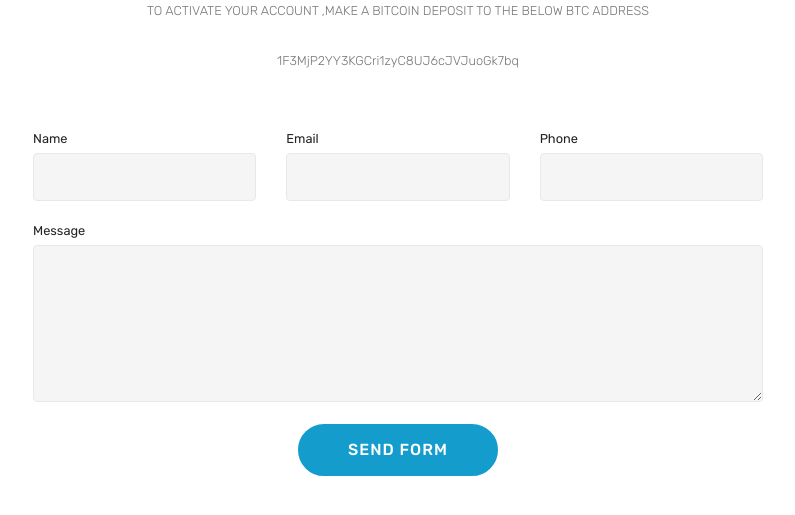
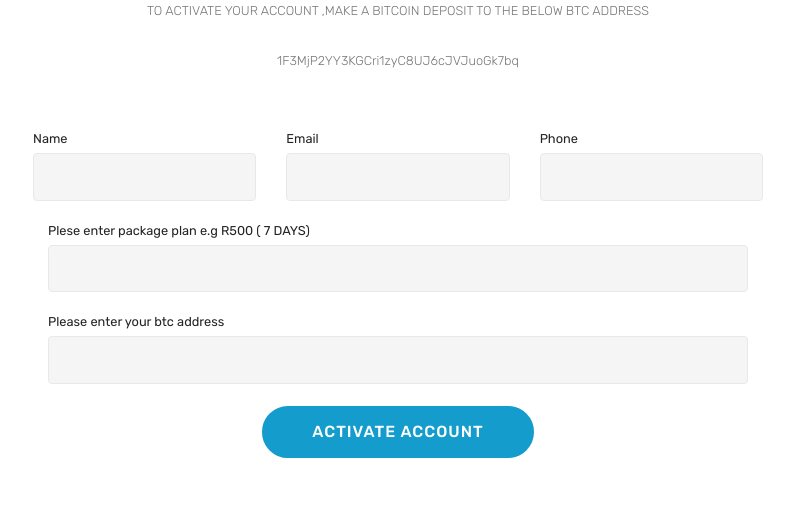
Before and after one commit to BTCGLOBE2018/BTCGLOBE2018.github.io, a plain HTML site: page page1.html in a window 1280 px wide. Shown: the part 696-1211 px from the top of the page, without its empty margins (242-1037 px from the left). Drawn offline with Linux system fonts and the light colour scheme; files whose address does not match are found by name.

Commit message:
Update page1.html

```diff
--- a/page1.html
+++ b/page1.html
@@ -90,37 +90,44 @@ YOUR ACCOUNT IS NOW ACTIVE</div>
                         <div class="row row-sm-offset">
                             <div class="col-md-4 multi-horizontal" data-for="name">
                                 <div class="form-group">
-                                    <label class="form-control-label mbr-fonts-style display-7" for="name-form1-h">Name</label>
-                                    <input type="text" class="form-control" name="name" data-form-field="Name" required="" id="name-form1-h">
+                                    <label class="form-control-label mbr-fonts-style display-7" for="name-form1-17">Name</label>
+                                    <input type="text" class="form-control" name="name" data-form-field="Name" required id="name-form1-17">
                                 </div>
                             </div>
                             <div class="col-md-4 multi-horizontal" data-for="email">
                                 <div class="form-group">
-                                    <label class="form-control-label mbr-fonts-style display-7" for="email-form1-h">Email</label>
-                                    <input type="email" class="form-control" name="email" data-form-field="Email" required="" id="email-form1-h">
+                                    <label class="form-control-label mbr-fonts-style display-7" for="email-form1-17">Email</label>
+                                    <input type="email" class="form-control" name="email" data-form-field="Email" required id="email-form1-17">
                                 </div>
                             </div>
                             <div class="col-md-4 multi-horizontal" data-for="phone">
                                 <div class="form-group">
-                                    <label class="form-control-label mbr-fonts-style display-7" for="phone-form1-h">Phone</label>
-                                    <input type="tel" class="form-control" name="phone" data-form-field="Phone" id="phone-form1-h">
+                                    <label class="form-control-label mbr-fonts-style display-7" for="phone-form1-17">Phone</label>
+                                    <input type="tel" class="form-control" name="phone" data-form-field="Phone" id="phone-form1-17">
                                 </div>
                             </div>
                         </div>
-                        <div class="form-group" data-for="message">
-                            <label class="form-control-label mbr-fonts-style display-7" for="message-form1-h">Message</label>
-                            <textarea type="text" class="form-control" name="message" rows="7" data-form-field="Message" id="message-form1-h"></textarea>
-                        </div>
 
-                        <span class="input-group-btn">
-                            <button href="" type="submit" class="btn btn-primary btn-form display-4">SEND FORM</button>
-                        </span>
+                            <div class="col-md-4 multi-horizontal" data-for="name">
+                                <div class="form-group">
+                                    <label class="form-control-label mbr-fonts-style display-7" for="name-form1-17">Plese enter package plan e.g R500  ( 7 DAYS) </label>
+                                    <input type="text" class="form-control" name="package amount" data-form-field="Name" required id="name-form1-17">
+                                </div>
+                            </div>
+
+
+                            <div class="col-md-4 multi-horizontal" data-for="name">
+                                <div class="form-group">
+                                    <label class="form-control-label mbr-fonts-style display-7" for="name-form1-17">Please enter your btc address</label>
+                                    <input type="text" class="form-control" name="name" data-form-field="Name" required id="name-form1-17">
+                                </div>
+                            </div>
+                        <span class="input-group-btn"><button href="" type="submit" class="btn btn-primary btn-form display-4">ACTIVATE ACCOUNT</button></span>
                     </form>
             </div>
         </div>
     </div>
 </section>
-
 
   <script src="assets/web/assets/jquery/jquery.min.js"></script>
   <script src="assets/popper/popper.min.js"></script>
```
